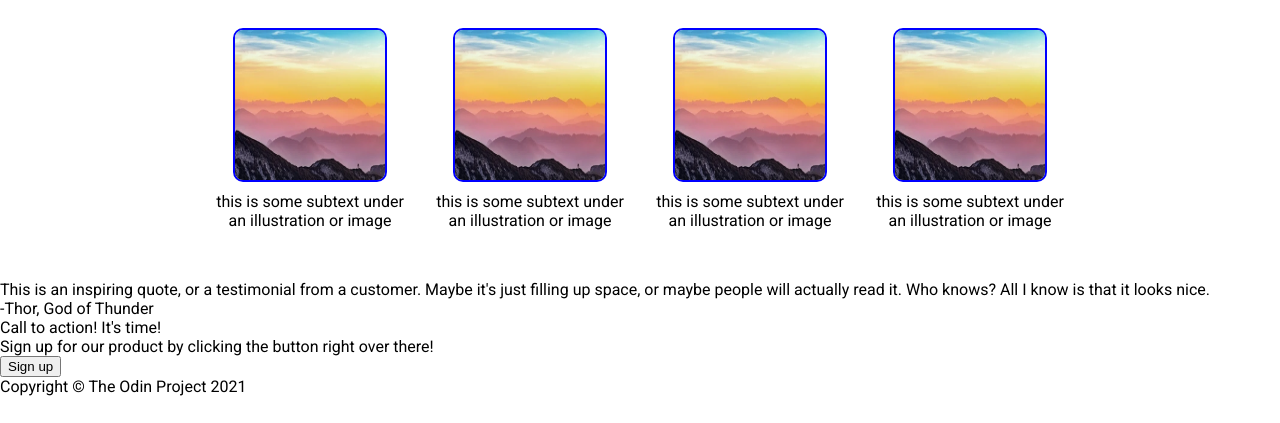
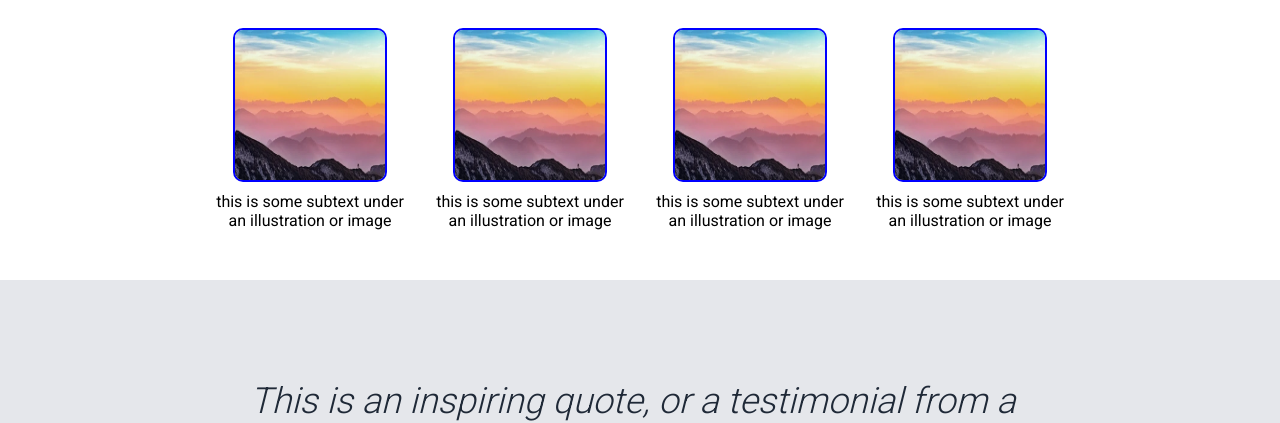
Before and after one commit to dankdungeon/landing-page, a plain HTML site: page index.html in a window 1280 px wide. Shown: the part 558-981 px from the top of the page. Before the commit the page ends 954 px from the top, so only its background shows below. Drawn offline with Linux system fonts and the light colour scheme.

Commit message:
Finished section 3
Completed styling section 3

```diff
--- a/index.html
+++ b/index.html
@@ -69,12 +69,12 @@
         </div>
       </div>
       <div class="section3">
-        <p>
+        <p class="quote">
           This is an inspiring quote, or a testimonial from a customer. Maybe
           it's just filling up space, or maybe people will actually read it. Who
           knows? All I know is that it looks nice.
         </p>
-        <p>-Thor, God of Thunder</p>
+        <p id="thor-quote">-Thor, God of Thunder</p>
       </div>
       <div class="section4">
         <div class="modal">
--- a/styles.css
+++ b/styles.css
@@ -1,4 +1,4 @@
-@import url('https://fonts.googleapis.com/css2?family=Roboto:wght@400;500;700&display=swap');
+@import url('https://fonts.googleapis.com/css2?family=Roboto:wght@300;400;500;700&display=swap');
 /* section 1 */
 body {
   font-family: 'Roboto', sans-serif;
@@ -90,14 +90,12 @@
   border-radius: 10px;
   border: 2px solid;
   border-color: blue;
+  height: 150px;
+  width: 150px;
+  margin-bottom: 10px;
 
 }
 
-.cards {
-  height: 150px;
-  width: 150px;
-  margin-bottom: 10px;
-}
 .imgContainer {
   display: flex;
   justify-content: center;
@@ -115,3 +113,29 @@
   width: 200px;
   text-align: center;
 }
+
+/* section 3 */
+.section3 {
+  display: flex;
+  flex-direction: column;
+  justify-content: center;
+  align-items: center;
+  background-color: #e5e7eb;
+  font-size: 36px;
+  color: #1F2937;
+  padding-left: 250px;
+  padding-right: 250px;
+  padding-top: 100px;
+  padding-bottom: 100px;
+
+  gap: 20px;
+}
+
+.quote {
+  font-weight: lighter;
+  font-style: italic;
+}
+
+#thor-quote {
+  align-self: flex-end;
+}
```
